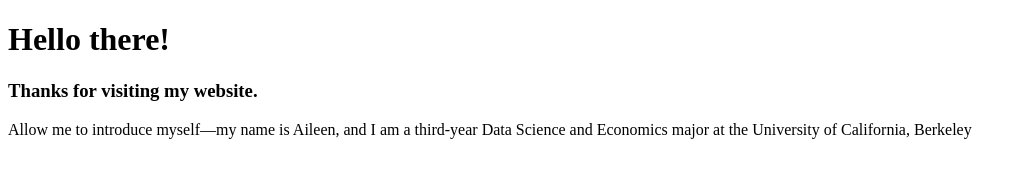
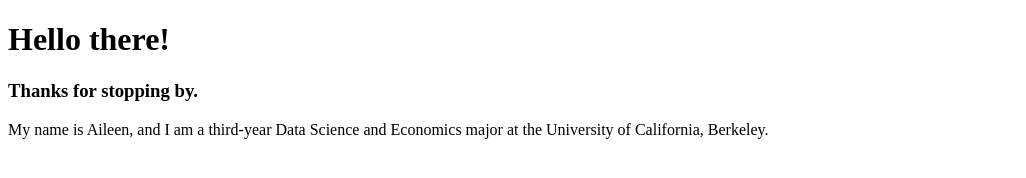
Before and after one commit to a-leenwu/a-leenwu.github.io-old, a plain HTML site: page index.html in a window 1280 px wide. Shown: the whole page, without its empty margins (0-1026 px from the left). Drawn offline with Linux system fonts and the light colour scheme.

Commit message:
grammatical fixes

```diff
--- a/index.html
+++ b/index.html
@@ -3,8 +3,8 @@
 <body>
 
 <h1>Hello there!</h1>
-<h3>Thanks for visiting my website.</h3>
-<p>Allow me to introduce myself—my name is Aileen, and I am a third-year Data Science and Economics major at the University of California, Berkeley</p>
+<h3>Thanks for stopping by.</h3>
+<p>My name is Aileen, and I am a third-year Data Science and Economics major at the University of California, Berkeley.</p>
 
 </body>
 </html>
```
